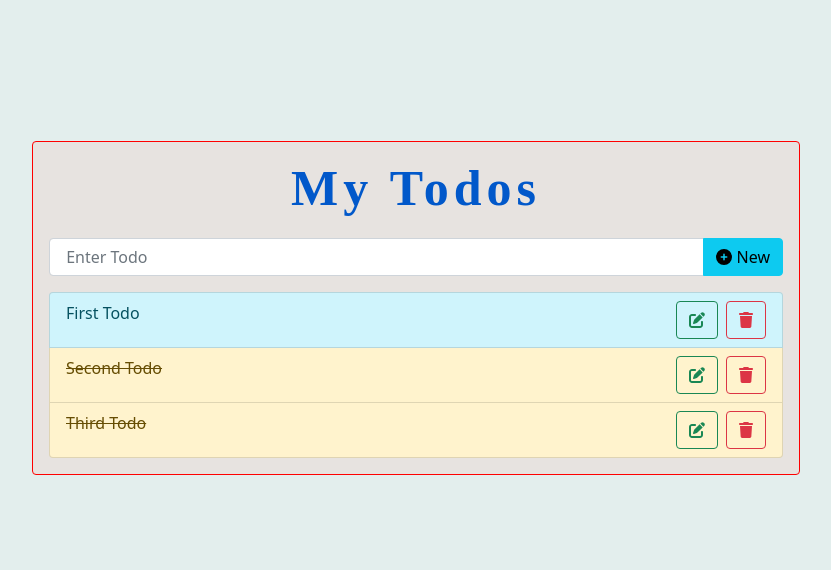
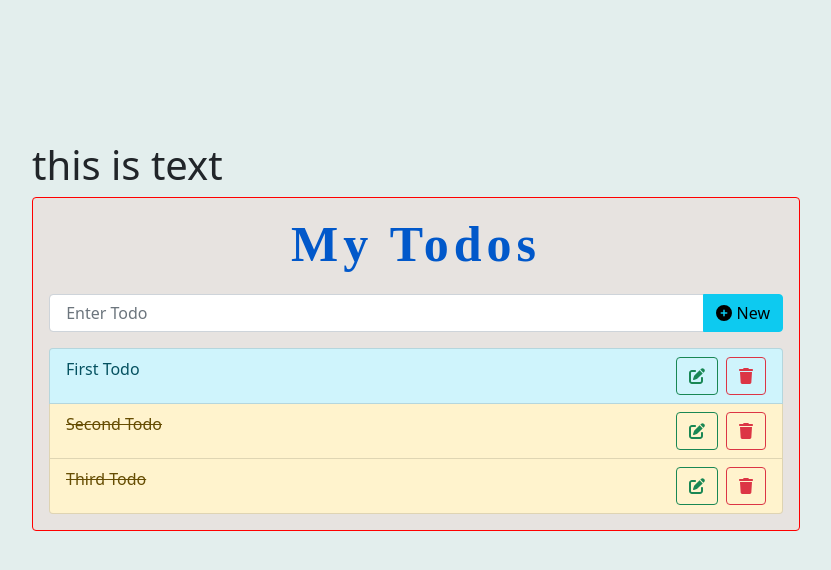
Before and after one commit to HOSSENALI/my-todo, a React (Create React App) app: page / in a window 1280 px wide. Shown: the top 570 px of the page, without its empty margins (224-1055 px from the left). Built offline with nearby package versions, Linux system fonts and the light colour scheme.

Commit message:
add text

```diff
--- a/src/App.js
+++ b/src/App.js
@@ -7,6 +7,7 @@ const App = () => {
 
   return (
     <div className="app">
+      <h1>this is text</h1>
       <TodoList />
     </div>
   )
```
